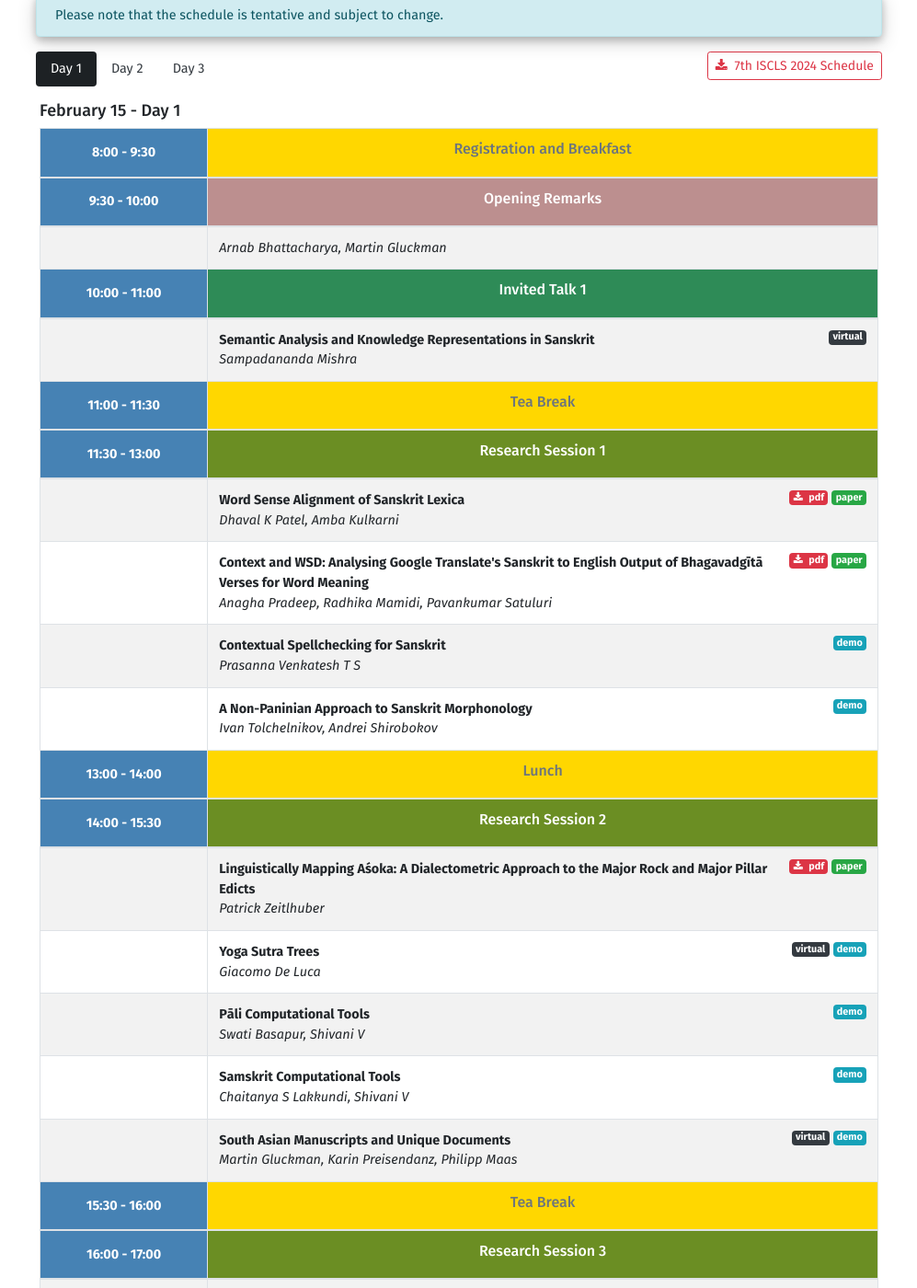
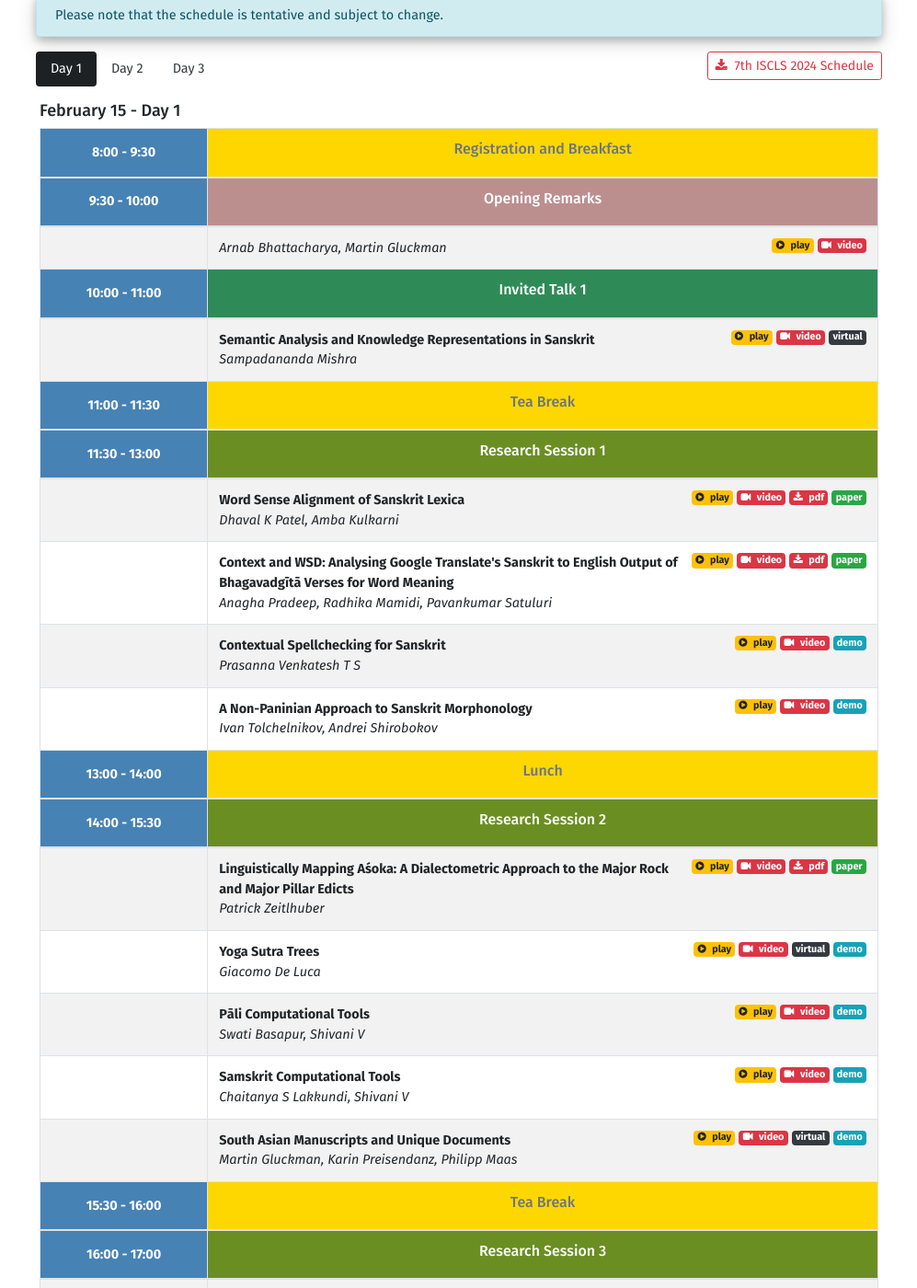
Before and after one commit to iscls/iscls-conference-template, a Jekyll site: the page built from program.html, in a window 1280 px wide and 1400 px high, scrolled down 745 px. Shown: the whole window at 92% size, without its empty margins (141-1138 px from the left). Built offline with Jekyll 4.4.1, drawn with Linux system fonts in a browser that asks for light colours; some of the changed lines change nothing that is shown; some of the changed text lies outside the part shown.

Commit message:
docs: add iscls2024 video links

```diff
--- a/_data/program.yml
+++ b/_data/program.yml
@@ -60,6 +60,7 @@ schedule:
     type: "formality"
     events:
       - speakers: "Arnab Bhattacharya, Martin Gluckman"
+        video: "https://www.youtube.com/watch?v=mNYKdTZCATg"
   - startTime: "10:00"
     endTime: "11:00"
     title: "Invited Talk 1"
@@ -68,6 +69,7 @@ schedule:
       - title: "Semantic Analysis and Knowledge Representations in Sanskrit"
         speakers: "Sampadananda Mishra"
         virtual: true
+        video: "https://www.youtube.com/watch?v=BUxw-oxay60"
   - startTime: "11:00"
     endTime: "11:30"
     title: "Tea Break"
@@ -81,6 +83,7 @@ schedule:
         speakers: "Dhaval K Patel, Amba Kulkarni"
         type: "paper"
         id: "11"
+        video: "https://www.youtube.com/watch?v=39gG0Y0GfoA"
         link:
           type: pdf
           url: "./assets/files/proceedings/2024.iscls.1.pdf"
@@ -88,6 +91,7 @@ schedule:
         speakers: "Anagha Pradeep, Radhika Mamidi, Pavankumar Satuluri"
         type: "paper"
         id: "14"
+        video: "https://www.youtube.com/watch?v=ML1uUJPWQLw"
         link:
           type: pdf
           url: "./assets/files/proceedings/2024.iscls.2.pdf"
@@ -95,10 +99,12 @@ schedule:
         speakers: "Prasanna Venkatesh T S"
         type: "demo"
         id: "38"
+        video: ""
       - title: "A Non-Paninian Approach to Sanskrit Morphonology"
         speakers: "Ivan Tolchelnikov, Andrei Shirobokov"
         type: "demo"
         id: "44"
+        video: "https://www.youtube.com/watch?v=NUPj_9LprUo"
   - startTime: "13:00"
     endTime: "14:00"
     title: "Lunch"
@@ -112,6 +118,7 @@ schedule:
         speakers: "Patrick Zeitlhuber"
         type: "paper"
         id: "5"
+        video: "https://www.youtube.com/watch?v=frRDzGggi_E"
         link:
           type: pdf
           url: "./assets/files/proceedings/2024.iscls.3.pdf"
@@ -119,19 +126,23 @@ schedule:
         speakers: "Giacomo De Luca"
         type: "demo"
         id: "28"
+        video: "https://www.youtube.com/watch?v=86wcFqKNgxg"
         virtual: true
       - title: "Pāli Computational Tools"
         speakers: "Swati Basapur, Shivani V"
         type: "demo"
         id: "36"
+        video: "https://www.youtube.com/watch?v=7wsa2XxgQXM"
       - title: "Samskrit Computational Tools"
         speakers: "Chaitanya S Lakkundi, Shivani V"
         type: "demo"
         id: "41"
+        video: "https://www.youtube.com/watch?v=M86K5GrRPzQ"
       - title: "South Asian Manuscripts and Unique Documents"
         speakers: "Martin Gluckman, Karin Preisendanz, Philipp Maas"
         type: "demo"
         id: "42"
+        video: "https://www.youtube.com/watch?v=qE0E6fJJBTc"
         virtual: true
   - startTime: "15:30"
     endTime: "16:00"
@@ -146,6 +157,7 @@ schedule:
         speakers: "Gérard Huet"
         type: "paper"
         id: "15"
+        video: "https://www.youtube.com/watch?v=uqAxKQ7M-2k"
         link:
           type: pdf
           url: "./assets/files/proceedings/2024.iscls.4.pdf"
@@ -153,6 +165,7 @@ schedule:
         speakers: "Tanuja P Ajotikar, Ketaki Kaduskar, Peter M Scharf"
         type: "paper"
         id: "4"
+        video: "https://www.youtube.com/watch?v=vyP3M4ow4W4"
         virtual: true
         link:
           type: pdf
@@ -164,8 +177,10 @@ schedule:
     events:
       - title: INDICA Presentation
         speakers: Shivakumar GV
+        video: "https://www.youtube.com/watch?v=yri54Epht5U"
       - title: "Wikisource Loves Manuscripts"
         speakers: Satdeep Gill
+        video: "https://www.youtube.com/watch?v=cXCaW-ZBhI8"
   # - startTime: "17:30"
   #   endTime: "22:00"
   #   title: "Visit to FIP"
@@ -187,6 +202,7 @@ schedule:
         speakers: "Anil Kumar, Amba Kulkarni, Nakka Shailaja"
         type: "paper"
         id: "9"
+        video: "https://www.youtube.com/watch?v=DywGs3NelQ4"
         link:
           type: pdf
           url: "./assets/files/proceedings/2024.iscls.9.pdf"
@@ -194,14 +210,17 @@ schedule:
         speakers: "Anil Kumar, N Shailaja, Amba Kulkarni"
         type: "demo"
         id: "32"
+        video: "https://www.youtube.com/watch?v=mA5yH9NhsTA"
       - title: "A Platform to Study Sanskrit Literature"
         speakers: "Ronit Kumar"
         type: "demo"
         id: "25"
+        video: "https://www.youtube.com/watch?v=QSplA2IEyPM"
       - title: "Inter Sentential Discourse Relations"
         speakers: "Saee Vaze, Amba Kulkarni"
         type: "paper"
         id: "12"
+        video: "https://www.youtube.com/watch?v=fxzGcdop5AA"
         link:
           type: pdf
           url: "./assets/files/proceedings/2024.iscls.6.pdf"
@@ -218,6 +237,7 @@ schedule:
         speakers: "Arun K Prasad"
         type: "paper"
         id: "16"
+        video: "https://www.youtube.com/watch?v=xf6uxR6ekHk"
         virtual: true
         link:
           type: pdf
@@ -226,19 +246,23 @@ schedule:
         speakers: "Soma Paul, Sukhada, Kumari Riya, Adepu Varshith Kumar, Sanyam Jha, Isma Anwar"
         type: "demo"
         id: "37"
+        video: "https://www.youtube.com/watch?v=9At5_WuU35A"
       - title: "Machine Translation and LLM-Powered Grammatical Explanation for Sanskrit"
         speakers: "Sebastian Nehrdich, David Allport, Jivnesh Sandhan, Kurt Keutzer"
         type: "demo"
         id: "39"
+        video: "https://www.youtube.com/watch?v=N1Kth8zIkW0"
         virtual: true
       - title: "Vedapāṭhapaddhati: A Tool to Generate Prakṛtipāṭha and Vikṛtipāṭha Forms of Sanskrit Text"
         speakers: "Hrishikesh Terdalkar, Arnab Bhattacharya"
         type: "demo"
         id: "40"
+        video: "https://www.youtube.com/watch?v=Je_KXGi-MQ4"
       - title: "Sanskrit Segmenter"
         speakers: "Sriram Krishnan"
         type: "demo"
         id: "34"
+        video: "https://www.youtube.com/watch?v=qY-x7ZG40EI"
   - startTime: "13:00"
     endTime: "14:00"
     title: "Lunch"
@@ -252,26 +276,30 @@ schedule:
         speakers: "Amruta Vilas Barbadikar, Amba Kulkarni"
         type: "paper"
         id: "7"
+        video: "https://www.youtube.com/watch?v=bKnrRU_Pymo"
         link:
           type: pdf
           url: "./assets/files/proceedings/2024.iscls.8.pdf"
-
       - title: "Content Management Platform for Vedic Sanskrit Scriptures"
         speakers: "Ravi Panja, Ramana Arimilli"
         type: "demo"
         id: "27"
+        video: "https://www.youtube.com/watch?v=7fUNHaOI8w4"
       - title: "Automatic Detection and Evaluation of Varṇacitra"
         speakers: "Dilip H R"
         type: "demo"
         id: "35"
+        video: "https://www.youtube.com/watch?v=uZLBhMqSRrU"
       - title: "Fostering Learner Engagement in Sanskrit E-Learning"
         speakers: "Shankararama Sharma, Venkatasubramanian P"
         type: "demo"
         id: "29"
+        video: "https://www.youtube.com/watch?v=c_Lj7C7mRgs"
       - title: "Future of Cologne Digital Lexicons"
         speakers: "Mārcis Gasūns"
         type: "demo"
         id: "43"
+        video: "https://www.youtube.com/watch?v=AEaA7hhGjCI"
   - startTime: "15:30"
     endTime: "16:00"
     title: "Tea Break"
@@ -285,6 +313,7 @@ schedule:
         speakers: "Peter M Scharf, Harsha Pamidipalli"
         type: "paper"
         id: "19"
+        video: "https://www.youtube.com/watch?v=dULPKoiJcRo"
         virtual: true
         link:
           type: pdf
@@ -293,10 +322,12 @@ schedule:
         speakers: "Sanjaya Singhal, Rahul Jain, Vijay Chandari, Rajshree Godawat"
         type: "demo"
         id: "26"
+        video: "https://www.youtube.com/watch?v=55IbxYIVDpM"
       - title: "Sanskrit Manuscripts made Available"
         speakers: "Gandhar Kulkarni, Vijay Chandari, Rahul Jain, Anil Kumar, Sanjaya Singhal"
         type: "demo"
         id: "33"
+        video: "https://www.youtube.com/watch?v=8pHd8xImWZc"
   - startTime: "17:00"
     endTime: "18:00"
     title: "Invited Talk 2"
@@ -304,6 +335,7 @@ schedule:
     events:
       - title: "Tātparya: A Principle of Hermeneutics"
         speakers: "Kutumba Sastry"
+        video: ""
   - startTime: "18:00"
     endTime: "19:00"
     title: "Panel: AI and Sanskrit"
@@ -313,6 +345,7 @@ schedule:
       name: "Amba Kulkarni"
     events:
       - speakers:  "Kurt Keutzer, Partha Talukdar, Pawan Goyal"
+        video: "https://www.youtube.com/watch?v=N9DS0CPUjG8"
   # - startTime: "19:00"
   #   endTime: "19:30"
   #   title: "Steering Committee Meeting"
@@ -344,6 +377,7 @@ schedule:
     events:
       - title: "SCL Studies: Hanumadavalokanam, A Way Forward"
         speakers: "Srinivasa Varakhedi"
+        video: "https://www.youtube.com/watch?v=rqdv2mde634"
         virtual: true
   - startTime: "11:00"
     endTime: "11:30"
@@ -360,6 +394,9 @@ schedule:
     endTime: "12:00"
     title: "Closing Remarks"
     type: "formality"
+    events:
+      - speakers: "Arnab Bhattacharya"
+        video: "https://www.youtube.com/watch?v=UnMoPGyNexQ"
   - startTime: "13:00"
     endTime: "14:00"
     title: "Lunch"
```
